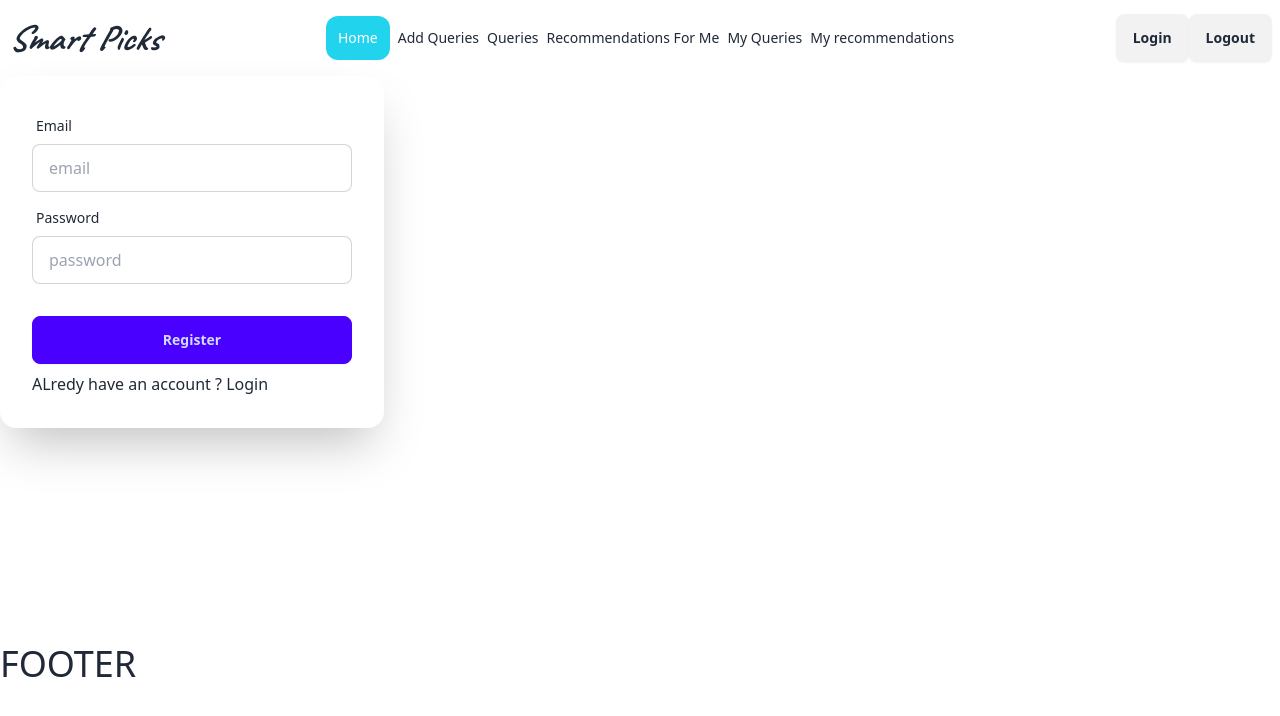
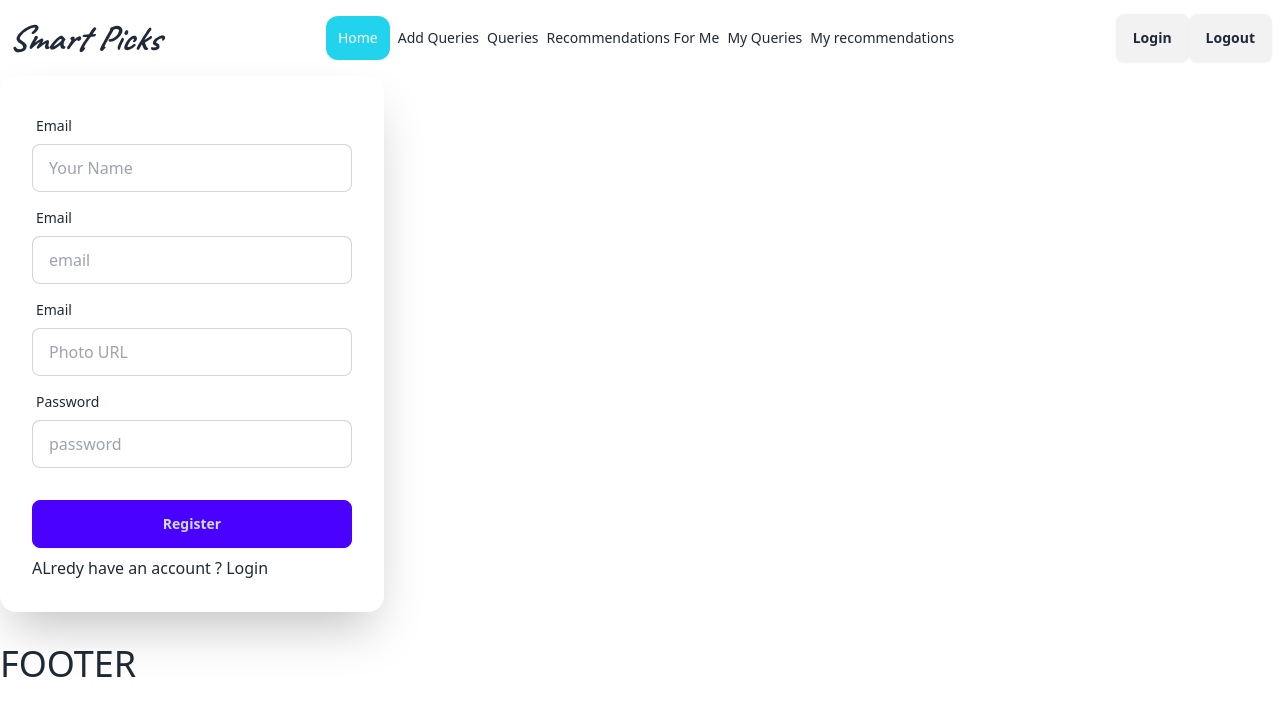
Before and after one commit to golamsarwar96/smart-picks-app-client, a React (Vite) app: page /register in a window 1280 px wide. Shown: the top 716 px of the page. Built offline with nearby package versions, Linux system fonts and the light colour scheme; no server answers; a web font is replaced by a local one.

Commit message:
Implemented update method from firebase to get user name and photo to show on Navbar

```diff
--- a/src/components/shared/Navbar.jsx
+++ b/src/components/shared/Navbar.jsx
@@ -61,6 +61,8 @@ const Navbar = () => {
           Logout
         </button>
         <p>{user?.email}</p>
+        <p>{user?.displayName}</p>
+        <img src={user?.photoURL} />
       </div>
     </div>
   );
--- a/src/pages/authentication/Register.jsx
+++ b/src/pages/authentication/Register.jsx
@@ -4,18 +4,21 @@ import { AuthContext } from "../../provider/AuthProvider";
 import toast from "react-hot-toast";
 
 const Register = () => {
-  const { userRegister, setUser } = useContext(AuthContext);
+  const { userRegister, setUser, updateUserProfile } = useContext(AuthContext);
   const handleRegister = async (e) => {
     e.preventDefault();
     const form = e.target;
+    const name = form.name.value;
     const email = form.email.value;
     const password = form.password.value;
+    const photo = form.photo.value;
     console.log(email, password);
 
     try {
       const result = await userRegister(email, password);
       console.log(result);
-      setUser(result.user);
+      await updateUserProfile(name, photo);
+      setUser({ ...result.user, photoURL: photo, displayName: name });
       toast.success("Successfully Created User");
     } catch (err) {
       console.log(err);
@@ -31,9 +34,33 @@ const Register = () => {
               <span className="label-text">Email</span>
             </label>
             <input
+              type="text"
+              placeholder="Your Name"
+              name="name"
+              className="input input-bordered"
+              required
+            />
+          </div>
+          <div className="form-control">
+            <label className="label">
+              <span className="label-text">Email</span>
+            </label>
+            <input
               type="email"
               placeholder="email"
               name="email"
+              className="input input-bordered"
+              required
+            />
+          </div>
+          <div className="form-control">
+            <label className="label">
+              <span className="label-text">Email</span>
+            </label>
+            <input
+              type="url"
+              placeholder="Photo URL"
+              name="photo"
               className="input input-bordered"
               required
             />
--- a/src/provider/AuthProvider.jsx
+++ b/src/provider/AuthProvider.jsx
@@ -5,6 +5,7 @@ import {
   signInWithEmailAndPassword,
   signInWithPopup,
   signOut,
+  updateProfile,
 } from "firebase/auth";
 import { auth } from "../firebase/firebase.init";
 import { GoogleAuthProvider } from "firebase/auth";
@@ -45,6 +46,13 @@ const AuthProvider = ({ children }) => {
     return signInWithPopup(auth, googleProvider);
   };
 
+  const updateUserProfile = (name, photo) => {
+    return updateProfile(auth.currentUser, {
+      displayName: name,
+      photoURL: photo,
+    });
+  };
+
   const authInfo = {
     userRegister,
     setUser,
@@ -52,6 +60,7 @@ const AuthProvider = ({ children }) => {
     logOut,
     user,
     signInWithGoogle,
+    updateUserProfile,
   };
 
   return (
```
